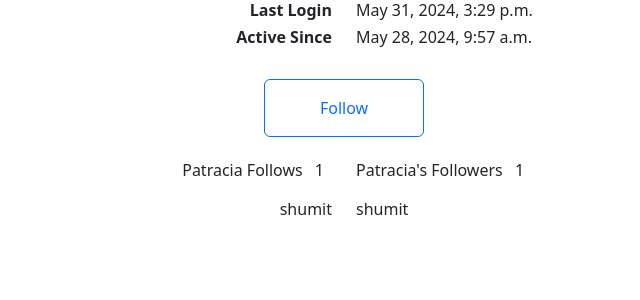
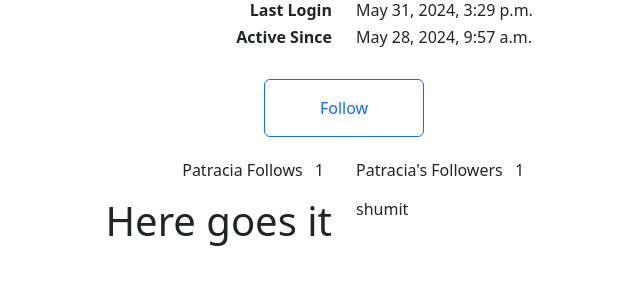
Before and after one commit to shumittaher/network, a Django app: page /profile/2 in a window 1280 px wide. Shown: the part 207-507 px from the top of the page, without its empty margins (296-936 px from the left). Run offline with Django 3.2, Linux system fonts and the light colour scheme; data comes from the database, SQL or seed files in the repository; both versions use the stored data as it was after the commit; some libraries are stand-ins or nearby versions.

Commit message:
wrote fetch for followers

```diff
--- /dev/null
+++ b/network/static/network/followings.jsx
@@ -0,0 +1,8 @@
+
+if (document.querySelector("#followers_section")) {
+    ReactDOM.render(<Followers />, document.querySelector("#followers_section"));
+}
+
+function Followers() {
+    return <h1>Here goes it</h1>
+}
--- a/network/templates/network/layout.html
+++ b/network/templates/network/layout.html
@@ -15,6 +15,7 @@
 
         <link href="{% static 'network/styles.css' %}" rel="stylesheet">
         <script type="text/babel" src="{% static 'network/posts.jsx' %}"></script>
+        <script type="text/babel" src="{% static 'network/followings.jsx' %}"></script>
 
     </head>
     <body>
--- a/network/templates/network/profile.html
+++ b/network/templates/network/profile.html
@@ -67,9 +67,9 @@
         </div>
     </div>
 
-    <div id="follows_section" class="row">
+    <div class="row">
 
-        <div class="col text-end">
+        <div id="followers_section" class="col text-end">
             {% for followee_pair in follow_outgoing %}
             <div>
                 {{followee_pair.followed}}
@@ -95,6 +95,8 @@
 
         const follow_button = document.getElementById('follow_button')
         update_button()
+
+        // fetch_followers('{{profile_user.id}}','True')
 
     })
 
@@ -135,6 +137,14 @@
         update_button()
     }
 
+    async function fetch_followers(profile_id, followers) {
+
+        const response = await fetch(`/followers_supply/${profile_id}/${followers}`)
+        const data = await response.json()
+
+        console.log(data)
+    }
+
 </script>
 
 {% endblock %}
--- a/network/urls.py
+++ b/network/urls.py
@@ -9,6 +9,7 @@ urlpatterns = [
     path("logout", views.logout_view, name="logout"),
     path("register", views.register, name="register"),
     path("post_supply", views.post_supply, name="post_supply"),
+    path("followers_supply/<int:user_id>/<str:followers>", views.followers_supply, name="followers_supply"),
     path("fetch_post/<int:post_id>", views.post_supply, name="fetch_post"),
     path("like_route", views.like_route, name="like_route"),
     path("profile/<int:user_id>", views.profile, name="profile"),
--- a/network/views.py
+++ b/network/views.py
@@ -113,6 +113,19 @@ def profile(request, user_id):
         'i_follow': i_follow,
         })
 
+def followers_supply(request, user_id, followers):
+
+    profile_user = get_object_or_404(User, pk = user_id)
+
+    follow_incoming = profile_user.followees.all()
+    follow_incoming_dict_array = []
+    for follow_incoming_pair in follow_incoming:
+        follow_incoming_dict_array.append({'follower': follow_incoming_pair.follower.username})
+
+    print(follow_incoming_dict_array)
+
+    return JsonResponse(follow_incoming_dict_array, status = 200, safe=False)
+
 def login_view(request):
 
     if request.method == "POST":
```
Also changed, not shown: db.sqlite3.
